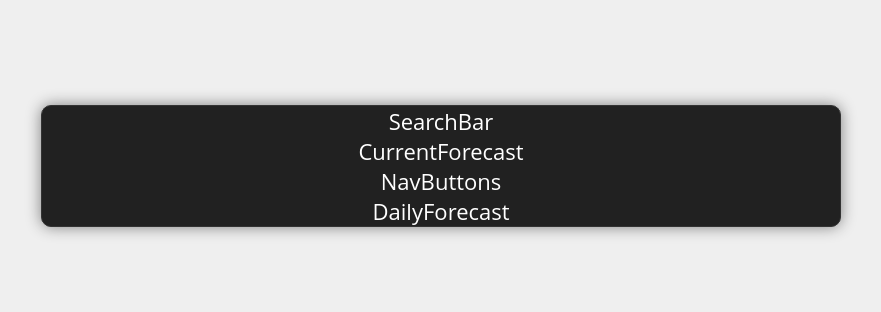
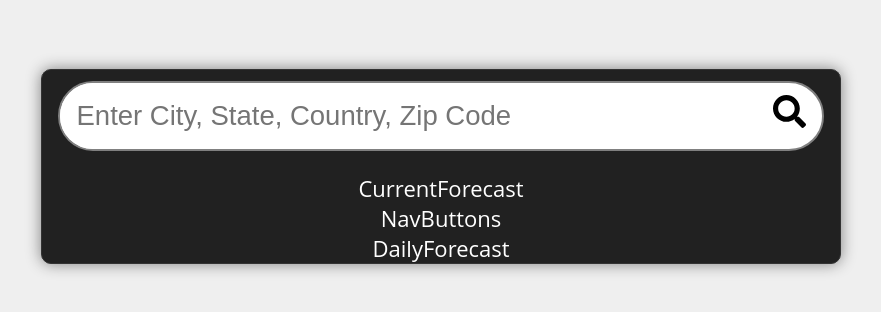
Before and after one commit to dan1el0123/Weather-App, a React (Create React App) app: page / in a window 1280 px wide. Shown: the part 234-546 px from the top of the page, without its empty margins (199-1080 px from the left). Built offline with nearby package versions, Linux system fonts and the light colour scheme; no server answers.

Commit message:
add searchbar to submit new location

```diff
--- a/src/App.js
+++ b/src/App.js
@@ -16,7 +16,11 @@ function App() {
 
   return (
     <main className="App">
-      <SearchBar />
+      <SearchBar
+        location={location}
+        setLocation={setLocation}
+        setErrMsg={setErrMsg}
+      />
       <CurrentForecast />
       <NavButtons />
       <DailyForecast />
--- /dev/null
+++ b/src/api.js
@@ -0,0 +1,28 @@
+import axios from "axios";
+
+const WEATHER_API_KEY = process.env.REACT_APP_API_KEY;
+
+export const getCoordsFromApi = async (entryText, units) => {
+  const regex = /^\d+$/g; // entries that start and end with numbers = assume it is zip code
+  const flag = regex.test(entryText) ? "zip" : "q";
+  const url = `https://api.openweathermap.org/data/2.5/weather?${flag}=${entryText}&units=${units}&appid=${WEATHER_API_KEY}`;
+  const encodedUrl = encodeURI(url);
+
+  try {
+    const response = await axios.get(encodedUrl);
+    return response.data;
+  } catch (err) {
+    console.error(err.message);
+  }
+};
+
+export const getWeatherFromCoords = async (locationObj) => {
+  const { lat, lon, unit: units } = locationObj;
+  const url = `https://api.openweathermap.org/data/2.5/onecall?lat=${lat}&lon=${lon}&exclude=minutely,hourly,alerts&units=${units}&appid=${WEATHER_API_KEY}`;
+  try {
+    const response = await axios.get(url);
+    return response.data;
+  } catch (err) {
+    console.error(err.message);
+  }
+};
--- /dev/null
+++ b/src/components/SearchBar.css
@@ -0,0 +1,42 @@
+.searchBar {
+  padding: 0.5rem 0.5rem 1rem;
+  width: calc(100% - 10px);
+}
+
+.searchBar .searchForm {
+  display: flex;
+  justify-content: space-between;
+  border: 2px solid gray;
+  border-radius: 500px;
+  background-color: white;
+}
+
+.searchBar .searchForm input[type="text"] {
+  flex-grow: 1;
+  border: none;
+  border-radius: 500px;
+  margin-right: 0.25rem;
+  width: calc(100% - 50px);
+  font-size: 1.25rem;
+  padding: 0.75rem 0 0.75rem 0.75rem;
+  outline: none;
+}
+
+.searchBar .searchForm button {
+  border: none;
+  font-size: 1.5rem;
+  background-color: transparent;
+  border-radius: 500px;
+  cursor: pointer;
+  width: 3rem;
+  height: 3rem;
+}
+
+.searchBar .searchForm button:hover,
+.searchBar .searchForm button:focus {
+  border: none;
+  box-shadow: none;
+  text-shadow: 4px 2px 5px #000;
+  background-color: #212121;
+  color: #fff;
+}
--- a/src/components/SearchBar.js
+++ b/src/components/SearchBar.js
@@ -1,5 +1,63 @@
-const SearchBar = () => {
-  return <div>SearchBar</div>;
+import { useState } from "react";
+import { FaSearch } from "react-icons/fa";
+import "./SearchBar.css";
+import { getCoordsFromApi } from "../api";
+
+const SearchBar = ({ location, setLocation, setErrMsg }) => {
+  const [inputText, setInputText] = useState("");
+
+  const handleSubmit = async (e) => {
+    e.preventDefault();
+    const cleanText = (text) => {
+      const regex = / {2,}/g;
+      const entryText = text.replaceAll(regex, " ").trim();
+      return entryText;
+    };
+    const entryText = cleanText(inputText);
+    if (!entryText) return;
+
+    const coordsData = await getCoordsFromApi(entryText, location.unit);
+    if (coordsData) {
+      if (coordsData.cod === 200) {
+        setLocation({
+          ...location,
+          lon: coordsData.coord.lon,
+          lat: coordsData.coord.lat,
+          name: coordsData.sys.country
+            ? `${coordsData.name}, ${coordsData.sys.country}`
+            : coordsData.name,
+        });
+      } else {
+        setErrMsg(coordsData.message);
+      }
+    } else {
+      setErrMsg("City not found");
+    }
+  };
+
+  return (
+    <section className="searchBar">
+      <form className="searchForm" onSubmit={handleSubmit}>
+        <label htmlFor="searchText" className="offscreen">
+          Enter new location
+        </label>
+        <input
+          id="searchText"
+          type="text"
+          placeholder="Enter City, State, Country, Zip Code"
+          value={inputText}
+          onChange={(e) => setInputText(e.target.value)}
+        />
+        <button
+          className="searchButton"
+          title="Submit Location"
+          aria-label="Submit Search"
+        >
+          <FaSearch />
+        </button>
+      </form>
+    </section>
+  );
 };
 
 export default SearchBar;
```
